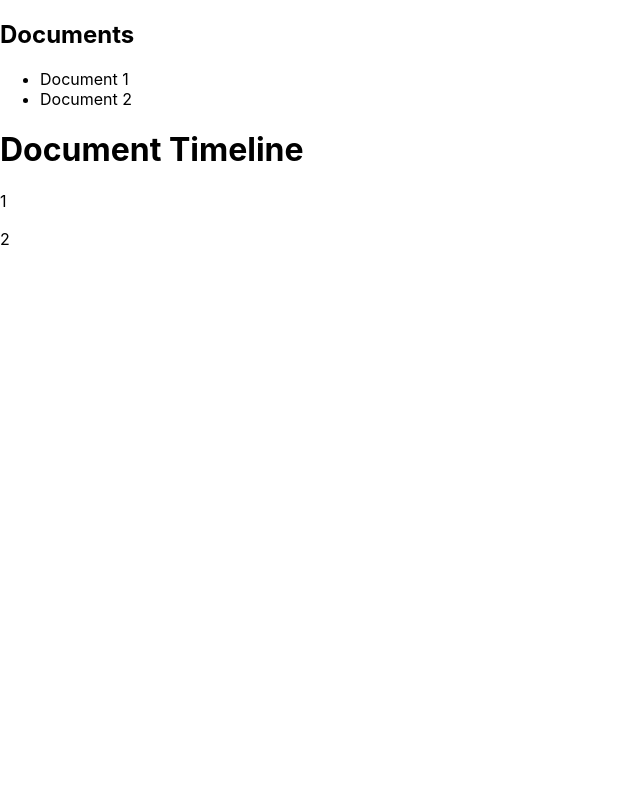
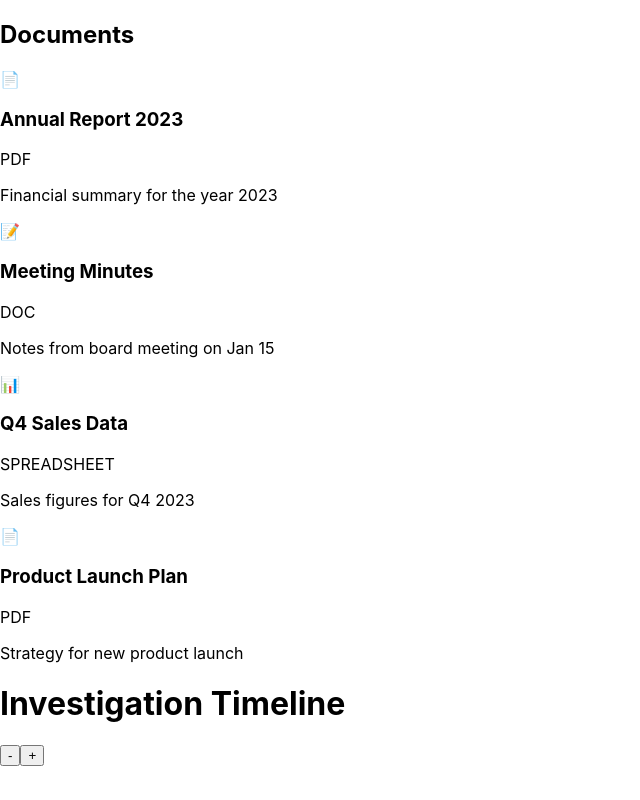
Before and after one commit to ojo-theaos/legaltimelinebonk, a React (Create React App) app: page / in a window 1280 px wide. Shown: the whole page, without its empty margins (0-640 px from the left). Built offline with nearby package versions, Linux system fonts and the light colour scheme.

Commit message:
changes for wokring MVP

```diff
--- a/src/App.js
+++ b/src/App.js
@@ -5,52 +5,55 @@ import Timeline from './components/Timeline';
 import Modal from './components/Modal';
 
 function App() {
-  const [timelineData, setTimelineData] = useState([
-    { id: 1, date: '2023-01-01', title: 'Event 1', description: 'Description 1' },
-    { id: 2, date: '2023-02-01', title: 'Event 2', description: 'Description 2' },
-  ]);
-
+  const [timelineData, setTimelineData] = useState([]);
   const [selectedFile, setSelectedFile] = useState(null);
   const [isModalOpen, setIsModalOpen] = useState(false);
   const [formData, setFormData] = useState({
+    documentName: '',
     explainer: '',
     comments: '',
     matchDate: ''
   });
 
-  const handleFileSelect = (file) => {
-    setSelectedFile(file);
-    setIsModalOpen(true);
-    setFormData({ explainer: '', comments: '', matchDate: '' }); // Reset form data
-    console.log('Selected file:', file);
-  };
+const handleFileSelect = (file) => {
+  setSelectedFile(file);
+  setIsModalOpen(true);
+  setFormData({
+    documentName: file.name,
+    explainer: file.overview,
+    comments: '',
+    matchDate: ''
+  });
+};
+
+const handleSave = () => {
+  if (selectedFile && formData.matchDate) {
+    const newTimelineItem = {
+      id: Date.now(),
+      date: formData.matchDate,
+      title: formData.documentName, // Use the potentially edited name
+      description: formData.explainer,
+      comments: formData.comments,
+      type: selectedFile.type
+    };
+
+    setTimelineData(prevData => [...prevData, newTimelineItem].sort((a, b) => new Date(a.date) - new Date(b.date)));
+    setIsModalOpen(false);
+    setFormData({ documentName: '', explainer: '', comments: '', matchDate: '' });
+  } else {
+    console.error('Cannot save: Missing file or date');
+  }
+};
 
   const closeModal = () => {
     setIsModalOpen(false);
-  };
-
-  const handleSave = () => {
-    // Here you would typically send this data to your backend
-    console.log('Saving:', { file: selectedFile, ...formData });
-
-    // Add new event to timeline
-    setTimelineData([...timelineData, {
-      id: Date.now(),
-      date: formData.matchDate,
-      title: selectedFile.name,
-      description: formData.explainer
-    }]);
-
-    // Close modal and reset form
-    setIsModalOpen(false);
-    setFormData({ explainer: '', comments: '', matchDate: '' });
   };
 
   return (
     <div className="flex h-screen bg-gray-100">
       <Sidebar onFileSelect={handleFileSelect} />
       <main className="flex-1 p-6 overflow-auto">
-        <h1 className="text-3xl font-bold mb-6">Document Timeline</h1>
+        <h1 className="text-3xl font-bold mb-6">Investigation Timeline</h1>
         <Timeline data={timelineData} />
       </main>
       <Modal
--- a/src/components/Modal.js
+++ b/src/components/Modal.js
@@ -1,5 +1,13 @@
 // components/Modal.js
 import React from 'react';
+
+const icons = {
+  pdf: "📄",
+  doc: "📝",
+  image: "🖼️",
+  spreadsheet: "📊",
+  default: "📁"
+};
 
 function Modal({ isOpen, onClose, file, formData, setFormData, onSave }) {
   if (!isOpen || !file) return null;
@@ -9,45 +17,72 @@ function Modal({ isOpen, onClose, file, formData, setFormData, onSave }) {
     setFormData(prev => ({ ...prev, [name]: value }));
   };
 
+  const handleSave = () => {
+    if (!formData.matchDate) {
+      alert('Please select a date before saving.');
+      return;
+    }
+    onSave();
+  };
+
   return (
-    <div className="fixed inset-0 bg-black bg-opacity-50 flex items-center justify-center">
-      <div className="bg-white p-6 rounded-lg w-1/2">
-        <h2 className="text-2xl font-bold mb-4">{file.name}</h2>
+    <div className="fixed inset-0 bg-black bg-opacity-50 flex items-center justify-center z-50">
+      <div className="bg-white rounded-lg shadow-xl w-full max-w-2xl mx-4 overflow-hidden">
+        <div className="bg-gray-100 px-6 py-4 flex items-center justify-between">
+          <div className="flex items-center">
+            <span className="text-3xl mr-3">{icons[file.type] || icons.default}</span>
+            <input
+              type="text"
+              name="documentName"
+              value={formData.documentName || file.name}
+              onChange={handleChange}
+              className="text-xl font-semibold bg-transparent border-b border-gray-300 focus:border-blue-500 outline-none"
+            />
+          </div>
+          <button onClick={onClose} className="text-gray-500 hover:text-gray-700">
+            <svg className="w-6 h-6" fill="none" stroke="currentColor" viewBox="0 0 24 24" xmlns="http://www.w3.org/2000/svg">
+              <path strokeLinecap="round" strokeLinejoin="round" strokeWidth={2} d="M6 18L18 6M6 6l12 12" />
+            </svg>
+          </button>
+        </div>
+        <div className="px-6 py-4">
           <div className="mb-4">
-          <label className="block text-sm font-medium text-gray-700">Document Explainer</label>
+            <label className="block text-sm font-medium text-gray-700 mb-1">Document Explainer</label>
             <textarea
               name="explainer"
               value={formData.explainer}
               onChange={handleChange}
-            className="mt-1 block w-full border border-gray-300 rounded-md shadow-sm"
+              className="w-full px-3 py-2 text-gray-700 border rounded-lg focus:outline-none focus:border-blue-500"
               rows="3"
             ></textarea>
           </div>
           <div className="mb-4">
-          <label className="block text-sm font-medium text-gray-700">Document Comments</label>
+            <label className="block text-sm font-medium text-gray-700 mb-1">Document Comments</label>
             <textarea
               name="comments"
               value={formData.comments}
               onChange={handleChange}
-            className="mt-1 block w-full border border-gray-300 rounded-md shadow-sm"
+              className="w-full px-3 py-2 text-gray-700 border rounded-lg focus:outline-none focus:border-blue-500"
               rows="3"
             ></textarea>
           </div>
           <div className="mb-4">
-          <label className="block text-sm font-medium text-gray-700">Document Match Date</label>
+            <label className="block text-sm font-medium text-gray-700 mb-1">Document Match Date</label>
             <input
               type="date"
               name="matchDate"
               value={formData.matchDate}
               onChange={handleChange}
-            className="mt-1 block w-full border border-gray-300 rounded-md shadow-sm"
+              className="w-full px-3 py-2 text-gray-700 border rounded-lg focus:outline-none focus:border-blue-500"
+              required
             />
           </div>
-        <div className="flex justify-end">
-          <button onClick={onClose} className="mr-2 px-4 py-2 border border-gray-300 rounded-md text-sm font-medium text-gray-700 hover:bg-gray-50">
-            Close
+        </div>
+        <div className="bg-gray-100 px-6 py-4 flex justify-end">
+          <button onClick={onClose} className="mr-2 px-4 py-2 text-gray-600 hover:text-gray-800 font-medium">
+            Cancel
           </button>
-          <button onClick={onSave} className="px-4 py-2 border border-transparent rounded-md shadow-sm text-sm font-medium text-white bg-blue-600 hover:bg-blue-700">
+          <button onClick={handleSave} className="px-4 py-2 bg-blue-500 text-white rounded-lg hover:bg-blue-600 font-medium transition duration-150">
             Save
           </button>
         </div>
--- a/src/components/Sidebar.js
+++ b/src/components/Sidebar.js
@@ -1,28 +1,44 @@
+// components/Sidebar.js
 import React from 'react';
 
+// You can replace these with actual icons from a library like react-icons
+const icons = {
+  pdf: "📄",
+  doc: "📝",
+  image: "🖼️",
+  spreadsheet: "📊",
+  default: "📁"
+};
+
 const mockFiles = [
-  { id: 1, name: 'Document 1' },
-  { id: 2, name: 'Document 2' },
-  // Add more mock files
+  { id: 1, name: 'Annual Report 2023', type: 'pdf', overview: 'Financial summary for the year 2023' },
+  { id: 2, name: 'Meeting Minutes', type: 'doc', overview: 'Notes from board meeting on Jan 15' },
+  { id: 3, name: 'Q4 Sales Data', type: 'spreadsheet', overview: 'Sales figures for Q4 2023' },
+  { id: 4, name: 'Product Launch Plan', type: 'pdf', overview: 'Strategy for new product launch' },
 ];
 
 function Sidebar({ onFileSelect }) {
   return (
-    <aside className="w-64 bg-white p-6 shadow">
-      <h2 className="text-xl font-bold mb-4">Documents</h2>
-      <ul>
+    <aside className="w-80 bg-white p-6 shadow-md overflow-y-auto">
+      <h2 className="text-2xl font-bold mb-6">Documents</h2>
+      <div className="space-y-4">
         {mockFiles.map((file) => (
-          <li
+          <div
             key={file.id}
-            className="cursor-pointer hover:bg-gray-100 p-2"
+            className="cursor-pointer bg-gray-50 rounded-lg p-4 hover:bg-blue-50 transition duration-300"
             onClick={() => onFileSelect(file)}
           >
-            {file.name}
-          </li>
+            <div className="flex items-center mb-2">
+              <span className="text-2xl mr-2">{icons[file.type] || icons.default}</span>
+              <h3 className="text-lg font-semibold truncate">{file.name}</h3>
+            </div>
+            <p className="text-sm text-gray-600">{file.type.toUpperCase()}</p>
+            <p className="text-sm text-gray-500 mt-1 line-clamp-2">{file.overview}</p>
+          </div>
         ))}
-      </ul>
+      </div>
     </aside>
   );
 }
 
-export default Sidebar;  // Add this line
+export default Sidebar;
--- a/src/components/Timeline.js
+++ b/src/components/Timeline.js
@@ -1,22 +1,65 @@
-import React from 'react';
+// components/Timeline.js
+import React, { useState } from 'react';
 
 function Timeline({ data }) {
+  const [zoomLevel, setZoomLevel] = useState(100); // 100% is the default zoom level
+  const years = [...new Set(data.map(item => new Date(item.date).getFullYear()))].sort();
+
+  const handleZoomIn = () => {
+    setZoomLevel(prevZoom => Math.min(prevZoom + 10, 200)); // Max zoom: 200%
+  };
+
+  const handleZoomOut = () => {
+    setZoomLevel(prevZoom => Math.max(prevZoom - 10, 50)); // Min zoom: 50%
+  };
+
   return (
-    <div className="relative">
-      {data.map((item, index) => (
-        <div key={index} className="mb-8 flex items-center">
-          <div className="flex-shrink-0 w-12 h-12 rounded-full bg-blue-500 flex items-center justify-center text-white">
-            {index + 1}
+    <div>
+      <div className="mb-4 flex justify-end">
+        <button onClick={handleZoomOut} className="mr-2 px-3 py-1 bg-blue-500 text-white rounded hover:bg-blue-600">-</button>
+        <button onClick={handleZoomIn} className="px-3 py-1 bg-blue-500 text-white rounded hover:bg-blue-600">+</button>
+      </div>
+      <div className="relative" style={{ fontSize: `${zoomLevel}%` }}>
+        {years.map(year => (
+          <div key={year} className="mb-16">
+            <h2 className="text-2xl font-bold mb-4">{year}</h2>
+            <div className="border-l-4 border-blue-500 ml-3">
+              {data
+                .filter(item => new Date(item.date).getFullYear() === year)
+                .sort((a, b) => new Date(a.date) - new Date(b.date))
+                .map((item, index) => (
+                  <div key={item.id} className="mb-12 flex items-start">
+                    <div className="absolute w-3 h-3 bg-blue-500 rounded-full mt-1.5 -left-1.5 border border-white"></div>
+                    <div className="flex-1 ml-6">
+                      <div className="relative bg-white p-4 rounded-lg shadow-md border border-gray-200">
+                        {/* Triangle for speech bubble effect */}
+                        <div className="absolute top-4 -left-4 w-0 h-0
+                                        border-t-8 border-r-8 border-b-8
+                                        border-transparent border-r-white"></div>
+                        <time className="mb-1 text-sm font-normal leading-none text-gray-400 dark:text-gray-500">
+                          {new Date(item.date).toLocaleDateString()}
+                        </time>
+                        <h3 className="text-lg font-semibold text-gray-900 dark:text-black mt-1">
+                          {item.title}
+                        </h3>
+                        <p className="mb-4 text-base font-normal text-gray-500 dark:text-gray-400">
+                          {item.description}
+                        </p>
+                        {item.comments && (
+                          <p className="text-sm italic text-gray-600">
+                            Comments: {item.comments}
+                          </p>
+                        )}
+                      </div>
+                    </div>
+                  </div>
+                ))}
+            </div>
           </div>
-          <div className="ml-4">
-            <h3 className="text-lg font-medium">{item.documentName}</h3>
-            <p className="text-gray-600">{item.documentMatchDate}</p>
-            <p>{item.documentExplainer}</p>
-          </div>
-        </div>
-      ))}
+        ))}
+      </div>
     </div>
   );
 }
 
-export default Timeline;  // Add this line
+export default Timeline;
```
Lines whose indentation alone changed are shown as unchanged.
